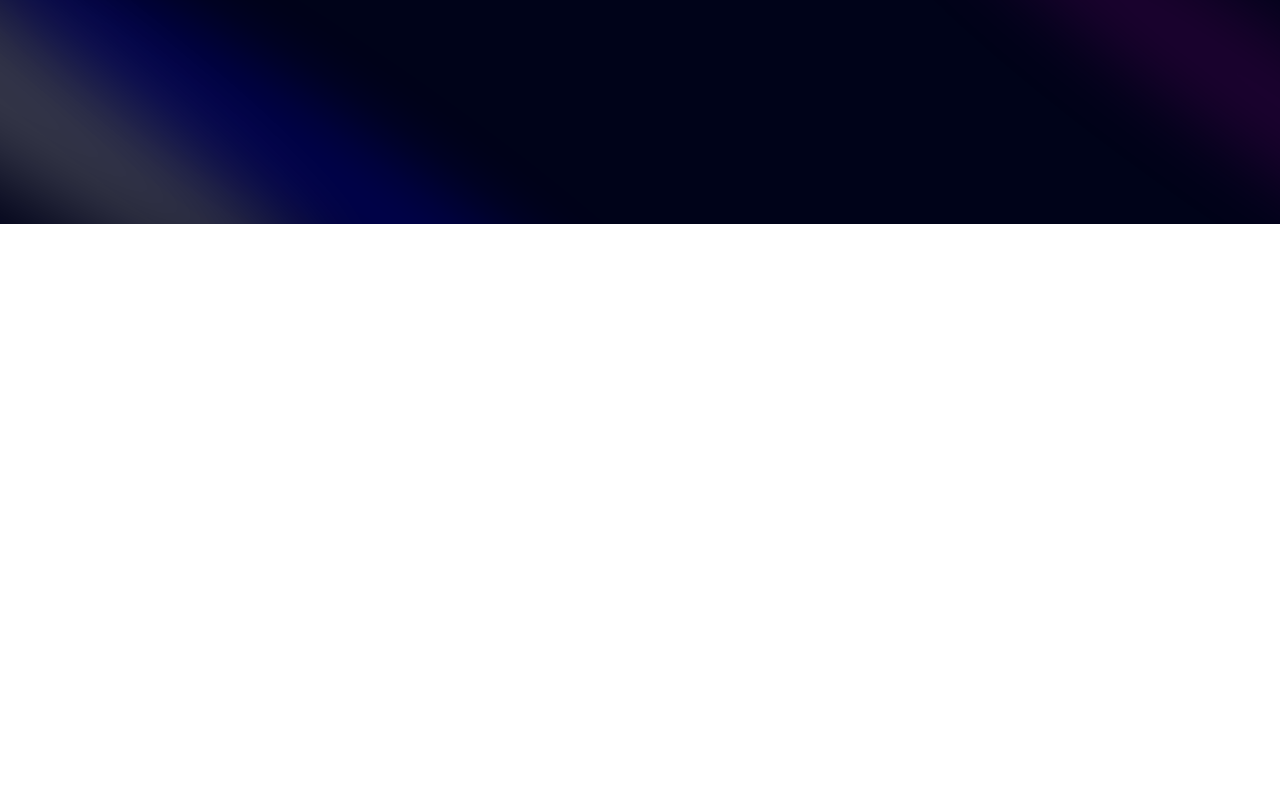
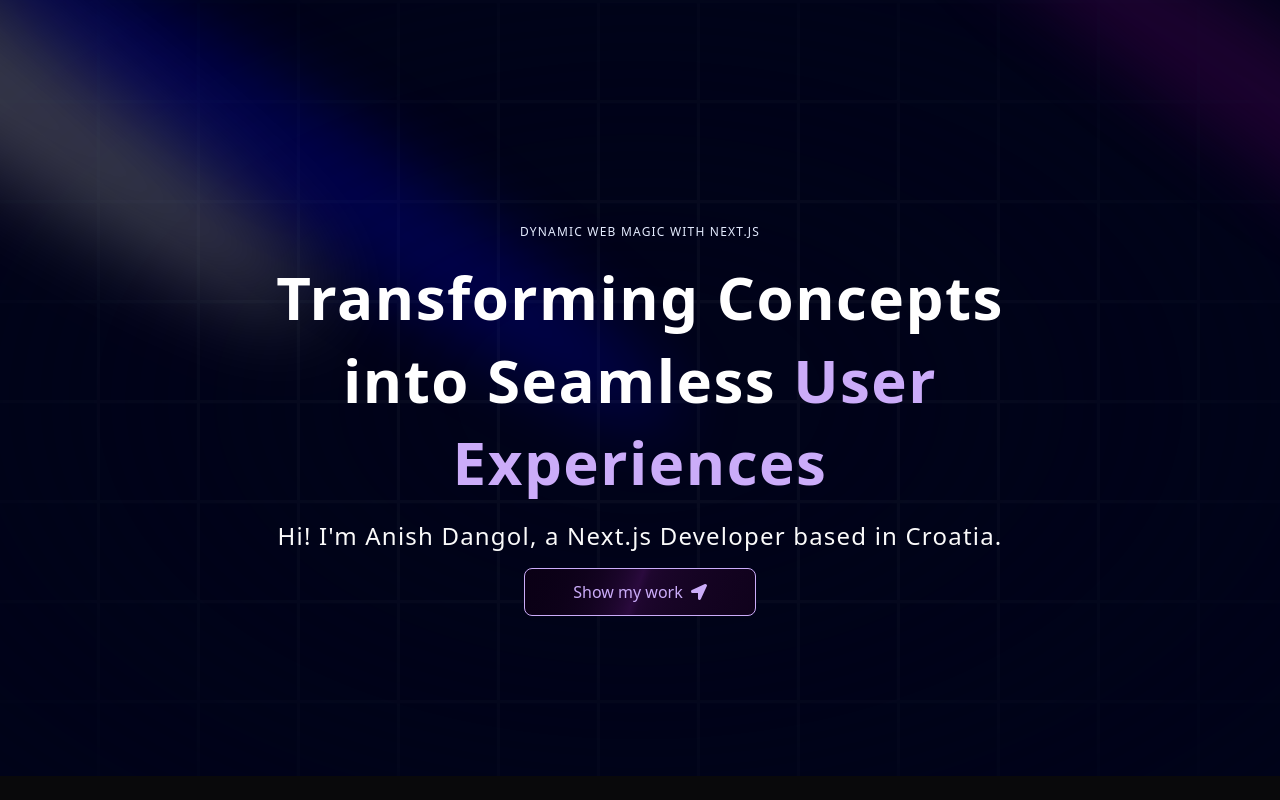
Before and after one commit to dangol-anish/anishdangol, a Next.js app: page / in a window 1280 px wide. Built offline with nearby package versions, Linux system fonts and the light colour scheme.

Commit message:
added hero section

```diff
--- a/app/layout.tsx
+++ b/app/layout.tsx
@@ -2,6 +2,7 @@
 import localFont from "next/font/local";
 import { Inter } from "next/font/google";
 import "./globals.css";
+import { ThemeProvider } from "@/components/theme-provider";
 
 const inter = Inter({ subsets: ["latin"] });
 
@@ -17,7 +18,16 @@
 }>) {
   return (
     <html lang="en">
-      <body className={`${inter}`}>{children}</body>
+      <body className={`${inter}`}>
+        <ThemeProvider
+          attribute="class"
+          defaultTheme="dark"
+          enableSystem
+          disableTransitionOnChange
+        >
+          {children}
+        </ThemeProvider>
+      </body>
     </html>
   );
 }
--- a/app/page.tsx
+++ b/app/page.tsx
@@ -1,10 +1,21 @@
 import HeroSection from "@/components/HeroSection";
+import { FloatingNav } from "@/components/ui/FloatingNav";
+import { FaHome } from "react-icons/fa";
 
 export default function Home() {
   return (
     <>
       <main className="relative bg-black-100 flex justify-center items-center flex-col overflow-hidden mx-auto sm:px-10 px-5">
         <div className="max-w-7xl w-full">
+          <FloatingNav
+            navItems={[
+              {
+                name: "Home",
+                link: "/",
+                icon: <FaHome />,
+              },
+            ]}
+          />
           <HeroSection />
         </div>
       </main>
--- a/components/HeroSection.tsx
+++ b/components/HeroSection.tsx
@@ -1,18 +1,63 @@
+import { FaLocationArrow } from "react-icons/fa";
+import MagicButton from "./ui/MagicButton";
 import { Spotlight } from "./ui/Spotlight";
+import { TextGenerateEffect } from "./ui/TextGenerateEffect";
 
 function HeroSection() {
   return (
     <div className="pb-20 pt-36">
+      {/**
+       *  UI: Spotlights
+       *  Link: https://ui.aceternity.com/components/spotlight
+       */}
       <div>
         <Spotlight
           className="-top-40 -left-10 md:-left-32 md:-top-20 h-screen"
           fill="white"
         />
         <Spotlight
-          className="top-10 left-full h-[80vh] w-[50vw]"
+          className="h-[80vh] w-[50vw] top-10 left-full"
           fill="purple"
         />
-        <Spotlight className="top-28 left-80 h-[80vh] w-[50vw]" fill="blue" />
+        <Spotlight className="left-80 top-28 h-[80vh] w-[50vw]" fill="blue" />
+      </div>
+
+      {/**
+       *  UI: grid
+       *  change bg color to bg-black-100 and reduce grid color from
+       *  0.2 to 0.03
+       */}
+      <div
+        className="h-screen w-full dark:bg-black-100 bg-white dark:bg-grid-white/[0.03] bg-grid-black-100/[0.2]
+       absolute top-0 left-0 flex items-center justify-center"
+      >
+        {/* Radial gradient for the container to give a faded look */}
+        <div
+          // chnage the bg to bg-black-100, so it matches the bg color and will blend in
+          className="absolute pointer-events-none inset-0 flex items-center justify-center dark:bg-black-100
+         bg-white [mask-image:radial-gradient(ellipse_at_center,transparent_20%,black)]"
+        />
+      </div>
+
+      <div className="flex justify-center relative my-20 z-10">
+        <div className="max-w-[89vw] md:max-w-2xl lg:max-w-[60vw] flex flex-col items-center justify-center">
+          <p className="uppercase tracking-widest text-xs text-center text-blue-100 max-w-80">
+            Dynamic Web Magic with Next.js
+          </p>
+          <TextGenerateEffect
+            words="Transforming Concepts into Seamless User Experiences"
+            className="text-center text-[40px] md:text-5xl lg:text-6xl"
+          />
+
+          <p className="text-center md:tracking-wider mb-4 text-sm md:text-lg lg:text-2xl">
+            Hi! I&apos;m Anish Dangol, a Next.js Developer based in Croatia.
+          </p>
+          <MagicButton
+            title="Show my work"
+            icon={<FaLocationArrow />}
+            position="right"
+          />
+        </div>
       </div>
     </div>
   );
--- /dev/null
+++ b/components/theme-provider.tsx
@@ -0,0 +1,9 @@
+"use client";
+
+import * as React from "react";
+import { ThemeProvider as NextThemesProvider } from "next-themes";
+import { type ThemeProviderProps } from "next-themes/dist/types";
+
+export function ThemeProvider({ children, ...props }: ThemeProviderProps) {
+  return <NextThemesProvider {...props}>{children}</NextThemesProvider>;
+}
--- /dev/null
+++ b/components/ui/FloatingNav.tsx
@@ -0,0 +1,82 @@
+"use client";
+import React, { useState } from "react";
+import {
+  motion,
+  AnimatePresence,
+  useScroll,
+  useMotionValueEvent,
+} from "framer-motion";
+import { cn } from "@/libs/utils/cn";
+import Link from "next/link";
+
+export const FloatingNav = ({
+  navItems,
+  className,
+}: {
+  navItems: {
+    name: string;
+    link: string;
+    icon?: JSX.Element;
+  }[];
+  className?: string;
+}) => {
+  const { scrollYProgress } = useScroll();
+
+  const [visible, setVisible] = useState(false);
+
+  useMotionValueEvent(scrollYProgress, "change", (current) => {
+    // Check if current is not undefined and is a number
+    if (typeof current === "number") {
+      let direction = current! - scrollYProgress.getPrevious()!;
+
+      if (scrollYProgress.get() < 0.05) {
+        setVisible(false);
+      } else {
+        if (direction < 0) {
+          setVisible(true);
+        } else {
+          setVisible(false);
+        }
+      }
+    }
+  });
+
+  return (
+    <AnimatePresence mode="wait">
+      <motion.div
+        initial={{
+          opacity: 1,
+          y: -100,
+        }}
+        animate={{
+          y: visible ? 0 : -100,
+          opacity: visible ? 1 : 0,
+        }}
+        transition={{
+          duration: 0.2,
+        }}
+        className={cn(
+          "flex max-w-fit  fixed top-10 inset-x-0 mx-auto border border-transparent dark:border-white/[0.2] rounded-full dark:bg-black bg-white shadow-[0px_2px_3px_-1px_rgba(0,0,0,0.1),0px_1px_0px_0px_rgba(25,28,33,0.02),0px_0px_0px_1px_rgba(25,28,33,0.08)] z-[5000] pr-2 pl-8 py-2  items-center justify-center space-x-4",
+          className
+        )}
+      >
+        {navItems.map((navItem: any, idx: number) => (
+          <Link
+            key={`link=${idx}`}
+            href={navItem.link}
+            className={cn(
+              "relative dark:text-neutral-50 items-center flex space-x-1 text-neutral-600 dark:hover:text-neutral-300 hover:text-neutral-500"
+            )}
+          >
+            <span className="block sm:hidden">{navItem.icon}</span>
+            <span className="hidden sm:block text-sm">{navItem.name}</span>
+          </Link>
+        ))}
+        <button className="border text-sm font-medium relative border-neutral-200 dark:border-white/[0.2] text-black dark:text-white px-4 py-2 rounded-full">
+          <span>Login</span>
+          <span className="absolute inset-x-0 w-1/2 mx-auto -bottom-px bg-gradient-to-r from-transparent via-blue-500 to-transparent  h-px" />
+        </button>
+      </motion.div>
+    </AnimatePresence>
+  );
+};
--- /dev/null
+++ b/components/ui/MagicButton.tsx
@@ -0,0 +1,28 @@
+import React from "react";
+
+function MagicButton({
+  title,
+  icon,
+  position,
+  handleClick,
+  otherClasses,
+}: {
+  title: string;
+  icon: React.ReactNode;
+  position: string;
+  handleClick?: () => void;
+  otherClasses?: string;
+}) {
+  return (
+    <div>
+      <button className="inline-flex h-12 animate-shimmer items-center justify-center rounded-lg border border-purple bg-[linear-gradient(110deg,#0a0015,45%,#2a0a3d,55%,#0a0015)] bg-[length:200%_100%] font-medium text-purple transition-colors  focus:ring-1 focus:ring-purple gap-2 px-12">
+        {position === "left" && icon}
+
+        {title}
+        {position === "right" && icon}
+      </button>
+    </div>
+  );
+}
+
+export default MagicButton;
--- /dev/null
+++ b/components/ui/TextGenerateEffect.tsx
@@ -0,0 +1,64 @@
+"use client";
+import { useEffect } from "react";
+import { motion, stagger, useAnimate } from "framer-motion";
+import { cn } from "@/libs/utils/cn";
+
+export const TextGenerateEffect = ({
+  words,
+  className,
+  filter = true,
+  duration = 0.5,
+}: {
+  words: string;
+  className?: string;
+  filter?: boolean;
+  duration?: number;
+}) => {
+  const [scope, animate] = useAnimate();
+  let wordsArray = words.split(" ");
+  useEffect(() => {
+    animate(
+      "span",
+      {
+        opacity: 1,
+        filter: filter ? "blur(0px)" : "none",
+      },
+      {
+        duration: duration ? duration : 1,
+        delay: stagger(0.2),
+      }
+    );
+  }, [scope.current]);
+
+  const renderWords = () => {
+    return (
+      <motion.div ref={scope}>
+        {wordsArray.map((word, idx) => {
+          return (
+            <motion.span
+              key={word + idx}
+              className={`${
+                idx > 3 ? "text-purple" : "dark:text-white text-black"
+              } opacity-0`}
+              style={{
+                filter: filter ? "blur(10px)" : "none",
+              }}
+            >
+              {word}{" "}
+            </motion.span>
+          );
+        })}
+      </motion.div>
+    );
+  };
+
+  return (
+    <div className={cn("font-bold", className)}>
+      <div className="my-4">
+        <div className=" dark:text-white text-black leading-snug tracking-wide">
+          {renderWords()}
+        </div>
+      </div>
+    </div>
+  );
+};
--- a/package.json
+++ b/package.json
@@ -13,8 +13,10 @@
     "framer-motion": "^11.5.6",
     "mini-svg-data-uri": "^1.4.4",
     "next": "14.2.13",
+    "next-themes": "^0.3.0",
     "react": "^18",
     "react-dom": "^18",
+    "react-icons": "^5.3.0",
     "tailwind-merge": "^2.5.2",
     "tailwindcss-animate": "^1.0.7"
   },
--- a/tailwind.config.ts
+++ b/tailwind.config.ts
@@ -23,6 +23,16 @@
       padding: "2rem",
       screens: {
         "2xl": "1400px",
+      },
+    },
+    keyframes: {
+      shimmer: {
+        from: {
+          backgroundPosition: "0 0",
+        },
+        to: {
+          backgroundPosition: "-200% 0",
+        },
       },
     },
     extend: {
```
Also changed, not shown: 1 other file (tests, documents, lock files or other folders).
